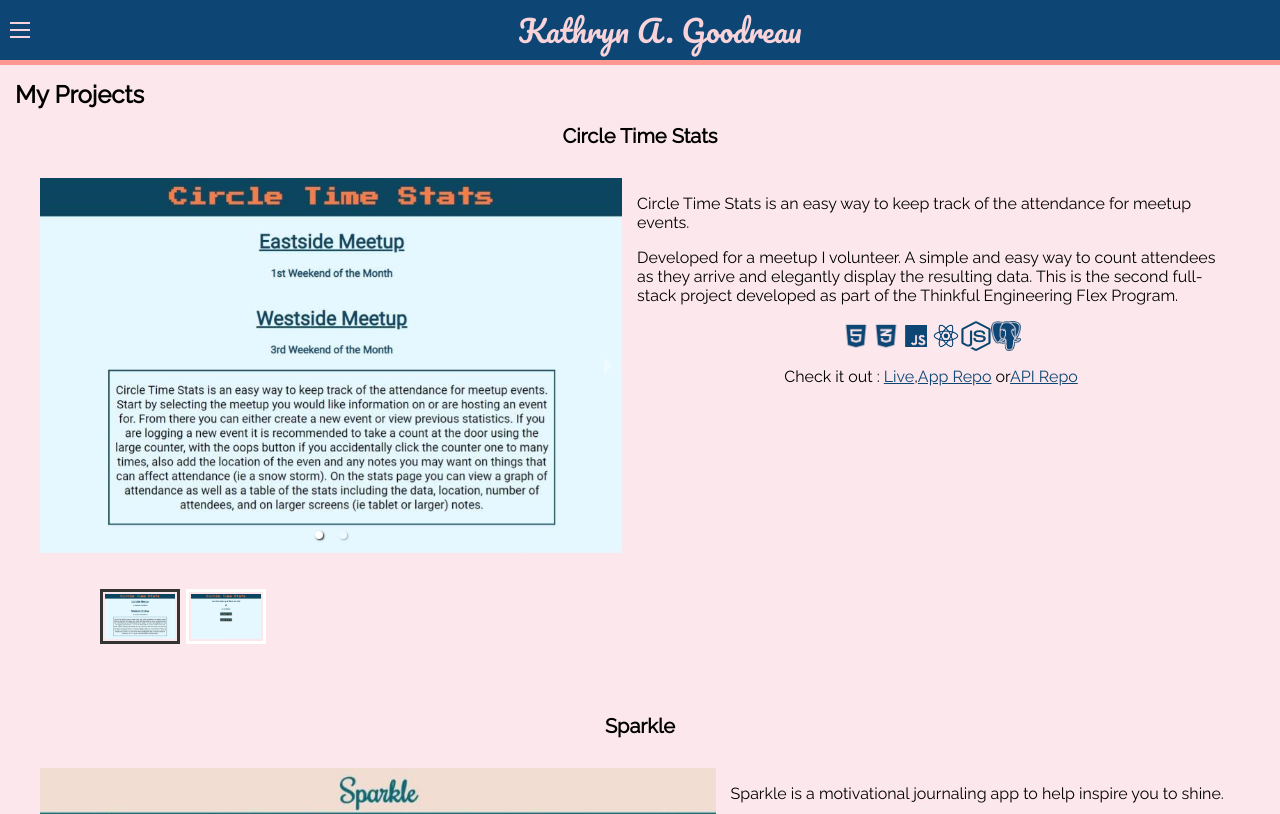
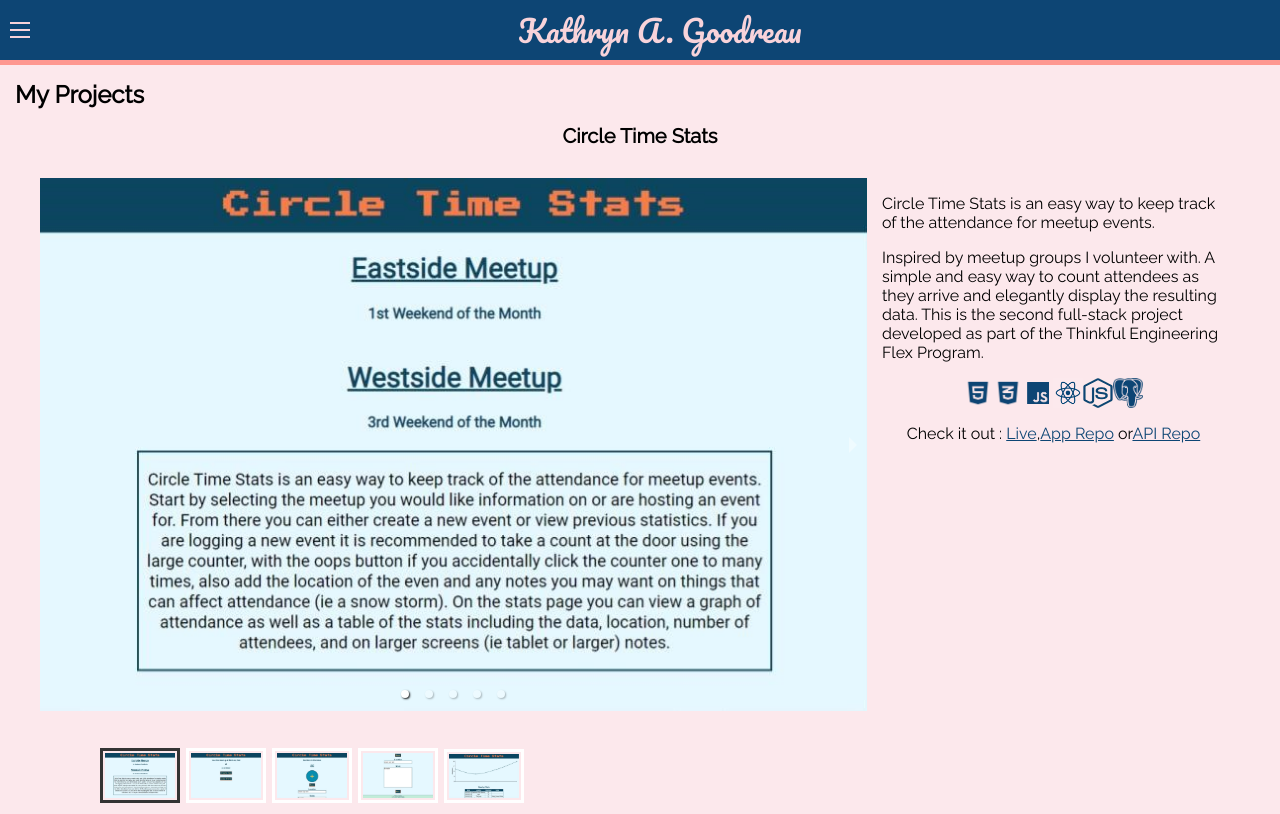
Before and after one commit to KGood93/KGPortfolio2020, a React (Create React App) app: page /projects in a window 1280 px wide. Shown: the top 814 px of the page. Built offline with nearby package versions, Linux system fonts and the light colour scheme.

Commit message:
Add Pictures and Update Text

```diff
--- a/src/Components/Projects/Projects.js
+++ b/src/Components/Projects/Projects.js
@@ -38,16 +38,25 @@ class Projects extends Component {
                     <div className="projectScreenShots">
                         <Carousel showStatus={false}>
                             <div>
-                                <img src={MeetingSelection} alt=" "/>
+                                <img src={MeetingSelection} alt="Meetup Selection Page from Circle Time Stats" className="projImage"/>
                             </div>
                             <div>
-                                <img src={LaunchPrev} alt=" "/>
+                                <img src={LaunchPrev} alt="Launch Page of Circle Time Stats" className="projImage"/>
+                            </div>
+                            <div>
+                                <img src={Count1} alt="Top of Count Page for Circle Time Stats" className="projImage"/>
+                            </div>
+                            <div>
+                                <img src={Count2} alt="Bottom of Count Page for Circle Time Stats" className="projImage"/>
+                            </div>
+                            <div>
+                                <img src={StatsPage} alt="Stats Page for Circle Time Stats" className="projImage"/>
                             </div>
                         </Carousel>
                     </div>
                     <div className="projInfo">
                         <p>Circle Time Stats is an easy way to keep track of the attendance for meetup events.</p>
-                        <p>Developed for a meetup I volunteer. A simple and easy way to count attendees as they
+                        <p>Inspired by meetup groups I volunteer with. A simple and easy way to count attendees as they
                             arrive and elegantly display the resulting data. This is the second full-stack project
                             developed as part of the Thinkful Engineering Flex Program.</p>
                         <div className="projectTech">
```
